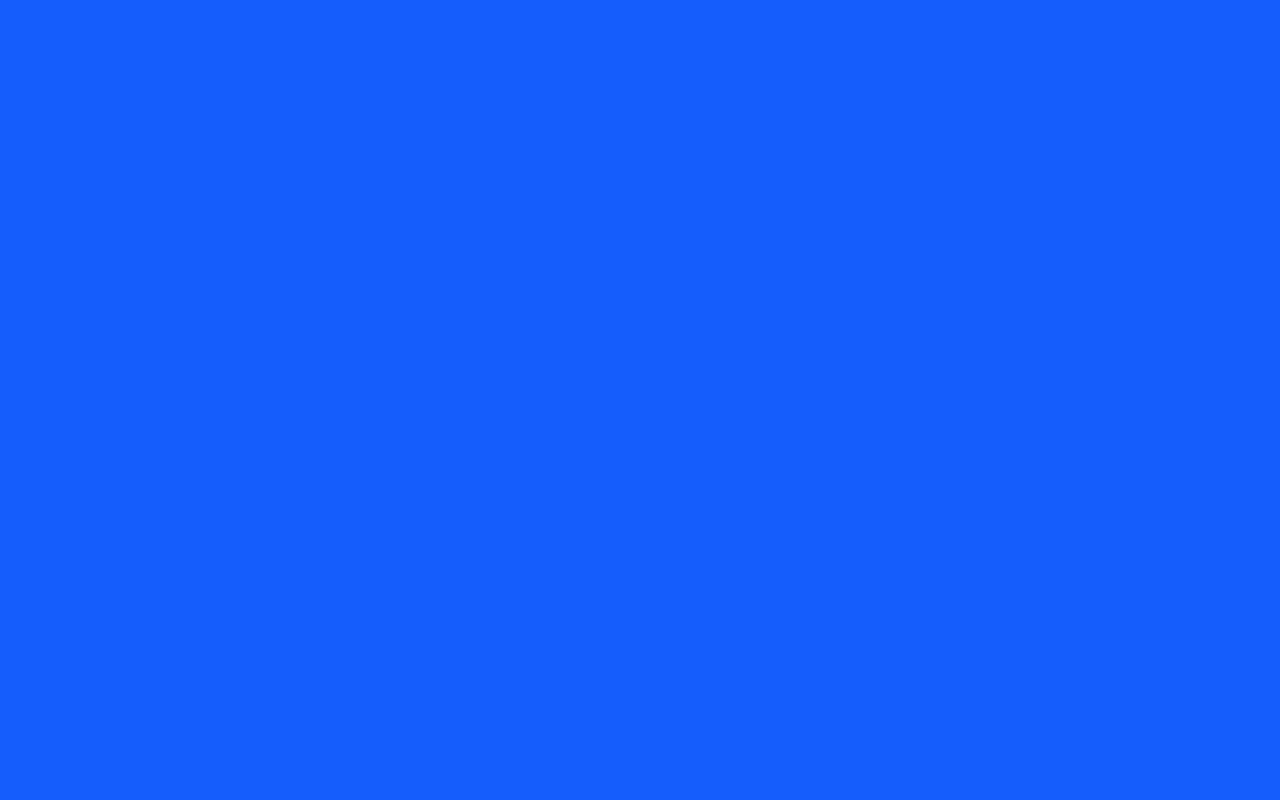
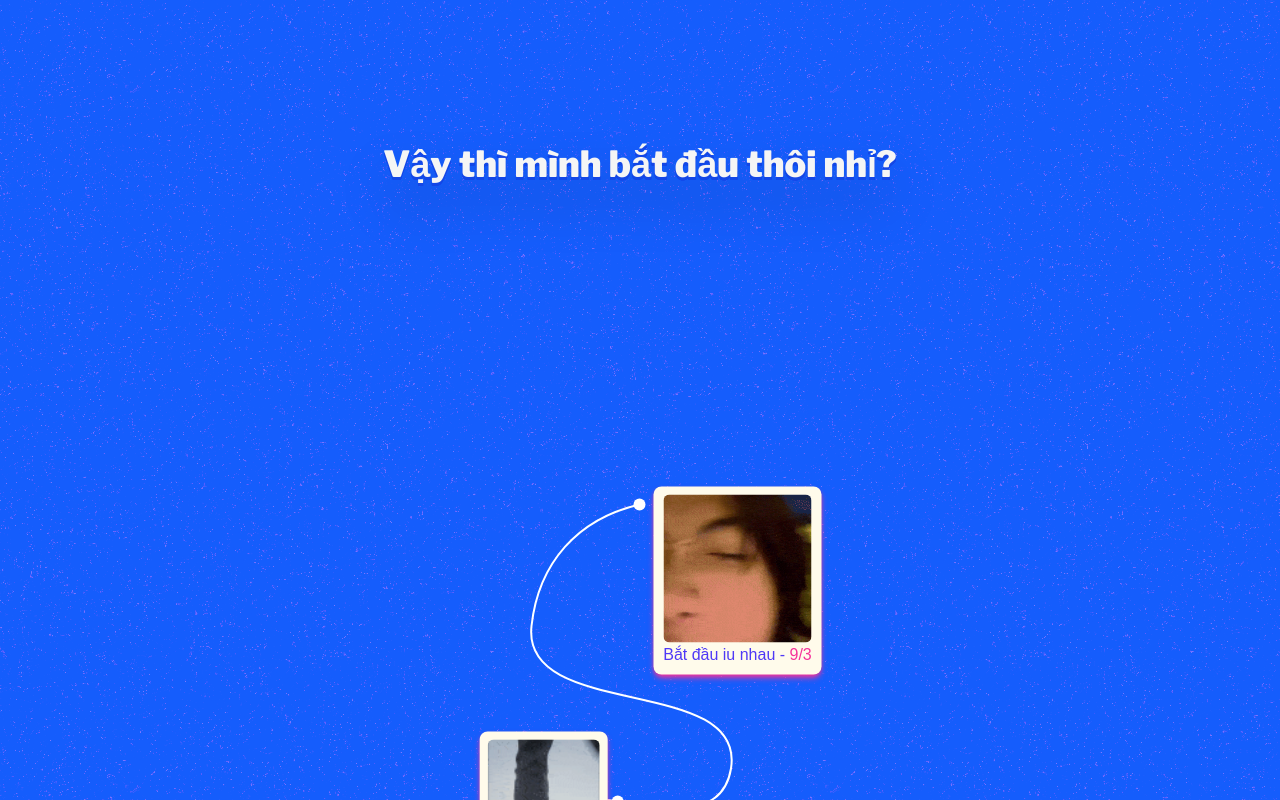
Before and after one commit to congchuahiep/one-year-anniversary, a Next.js app: page / in a window 1280 px wide. Shown: the part 1720-2520 px from the top of the page. Before the commit the page ends 1600 px from the top, so only its background shows below. Built offline with nearby package versions, Linux system fonts and the light colour scheme; a web font is replaced by a local one.

Commit message:
fix: uncomment History component in Home page

```diff
--- a/app/page.tsx
+++ b/app/page.tsx
@@ -1,8 +1,8 @@
 "use client";
 
-// import Intro from "@/components/intro";
-import Prelude from "@/components/prelude";
-// import History from "@/components/history";
+// import Intro from "@/components/intro"; // Err
+import Prelude from "@/components/prelude"; // YEAH
+import History from "@/components/history";
 // import MiddleStory from "@/components/middle-story";
 // import FutureStory from "@/components/future";
 // import PresentStory from "@/components/present";
@@ -14,7 +14,7 @@ export default function Home() {
     <main className="flex flex-col items-center overflow-visible">
       {/* <Intro /> */}
       <Prelude />
-      {/* <History /> */}
+      <History />
       {/* <MiddleStory /> */}
       {/* <FutureStory /> */}
       {/* <PresentStory /> */}
```
